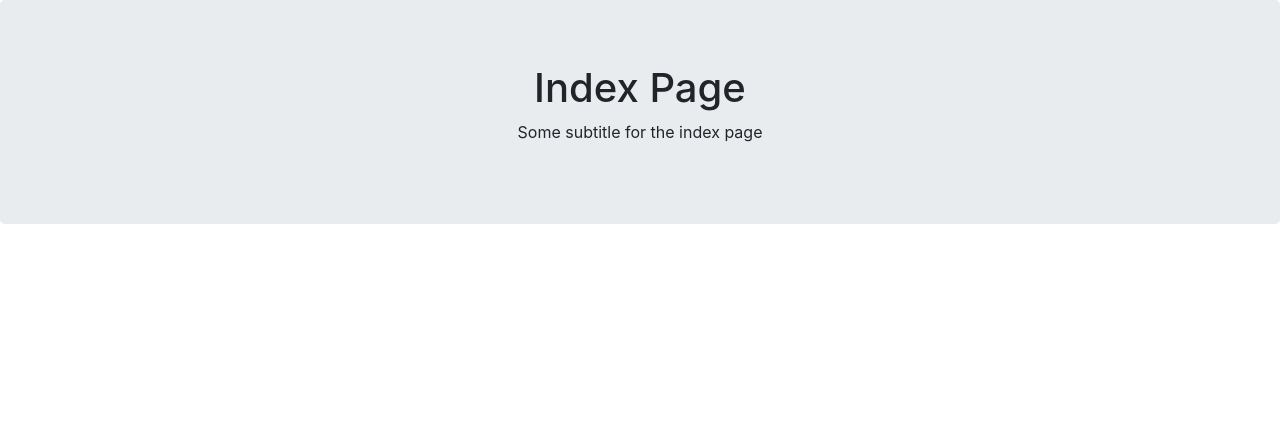
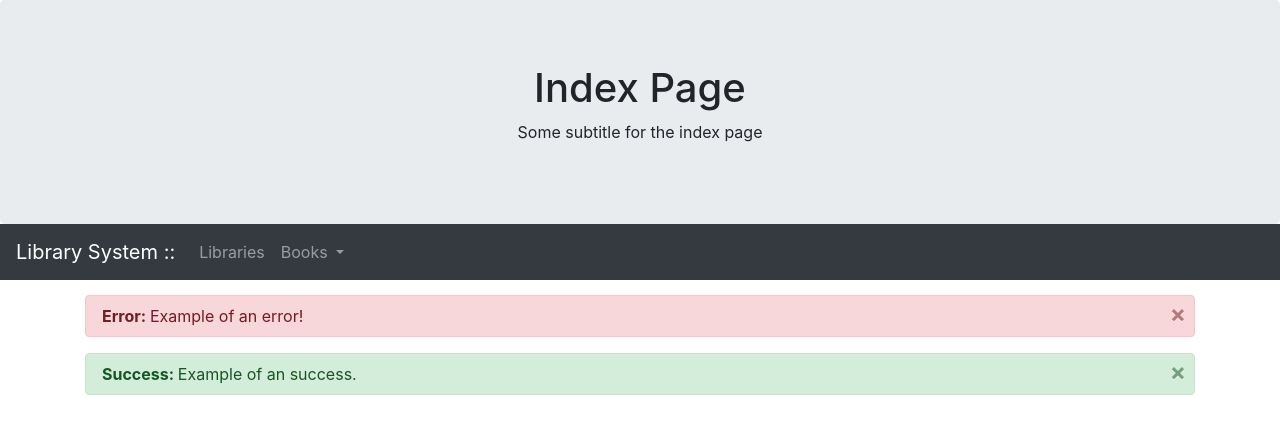
Before and after one commit to guilhermefacanha/php_final_project, a PHP site: page / in a window 1280 px wide. Shown: the top 434 px of the page. Run offline with PHP 8.4, Linux system fonts and the light colour scheme; some libraries are stand-ins or nearby versions.

Commit message:
library page with template

```diff
--- /dev/null
+++ b/css/style.css
@@ -0,0 +1,31 @@
+.jumbotron {
+	margin-bottom: 0px !important;
+}
+
+.navbar {
+	margin-bottom: 15px;
+}
+
+.card-header {
+	font-weight: bolder;
+}
+
+.alert {
+	padding: .50rem 1.00rem;
+}
+
+.stretched-link {
+	padding: 0;
+}
+
+.bootstrap-select .dropdown-toggle .filter-option {
+	padding-top: 0px;
+}
+
+.close {
+	font-weight: bolder;
+}
+
+.alert-dismissible .close {
+	padding: .40rem .5rem
+}
--- a/inc/Page/Page.class.php
+++ b/inc/Page/Page.class.php
@@ -28,6 +28,7 @@ class Page
             <link rel="stylesheet" type="text/css" href="//cdn.datatables.net/1.10.19/css/jquery.dataTables.min.css" />
             <link rel="stylesheet" href="https://cdnjs.cloudflare.com/ajax/libs/font-awesome/4.7.0/css/font-awesome.min.css">
             <link rel="stylesheet" href="https://cdnjs.cloudflare.com/ajax/libs/bootstrap-select/1.13.2/css/bootstrap-select.min.css">
+            <link rel="stylesheet" href="css/style.css">
 
 
             <!-- Optional JavaScript -->
@@ -48,6 +49,31 @@ class Page
                 </h1>
                 <p><?php echo self::$subtitle ?></p>
             </div>
+            <nav class="navbar navbar-expand-lg navbar-dark bg-dark">
+                <div class="navbar-header">
+                    <a class="navbar-brand" href="#">Library System :: </a>
+                </div>
+                <button class="navbar-toggler" type="button" data-toggle="collapse" data-target="#navbarSupportedContent" aria-controls="navbarSupportedContent" aria-expanded="false" aria-label="Toggle navigation">
+                    <span class="navbar-toggler-icon"></span>
+                </button>
+
+                <div class="collapse navbar-collapse" id="navbarSupportedContent">
+                    <ul class="navbar-nav mr-auto">
+                        <li class="nav-item">
+                            <a class="nav-link" href="library.php">Libraries</a>
+                        </li>
+                        <li class="nav-item dropdown">
+                            <a class="nav-link dropdown-toggle" href="#" id="navbarDropdown" role="button" data-toggle="dropdown" aria-haspopup="true" aria-expanded="false"> Books </a>
+                            <div class="dropdown-menu" aria-labelledby="navbarDropdown">
+                                <a class="dropdown-item" href="#">Item 001</a>
+                                <div class="dropdown-divider"></div>
+                                <a class="dropdown-item" href="#">Item 002</a>
+
+                            </div>
+                        </li>
+                    </ul>
+                </div>
+            </nav>
             <div class="container">
         <?php
 
@@ -70,20 +96,24 @@ class Page
     public static function success($msg)
     {
     ?>
-        <div class="alert alert-success" role="alert">
-            <strong>Success! </strong>
-            <?php echo $msg ?>
-        </div>
+        <div class="alert alert-success alert-dismissible fade show">
+            <strong>Success: </strong><?php echo $msg ?>
+            <button type="button" class="close" data-dismiss="alert" aria-label="Close">
+                <span aria-hidden="true">&times;</span>
+            </button>
+	    </div>
     <?php
     }
 
     public static function error($msg)
     {
     ?>
-        <div class="alert alert-danger" role="alert">
-            <strong>Error! </strong>
-            <?php echo $msg ?>
-        </div>
+        <div class="alert alert-danger alert-dismissible fade show">
+            <strong>Error: </strong><?php echo $msg ?>
+            <button type="button" class="close" data-dismiss="alert" aria-label="Close">
+                <span aria-hidden="true">&times;</span>
+            </button>
+	    </div>
     <?php
     }
 
--- a/index.php
+++ b/index.php
@@ -1,9 +1,12 @@
 <?php
     require_once("inc/Page/Page.class.php");
 
-    PAGE::$title = 'Index Page';
-    PAGE::$subtitle = 'Some subtitle for the index page';
-    PAGE::header();
+    Page::$title = 'Index Page';
+    Page::$subtitle = 'Some subtitle for the index page';
+    Page::header();
 
-    PAGE::footer();
+    Page::error('Example of an error!');
+    Page::success('Example of an success.');
+
+    Page::footer();
 ?>
```
Also changed, not shown: inc/Page/LibraryPage.class.php (+9 -17 lines), inc/Utility/LIbraryMapper.class.php (+6 -6 lines), inc/config.inc.php (+10 -4 lines), library.php (added, +18 -0 lines).
